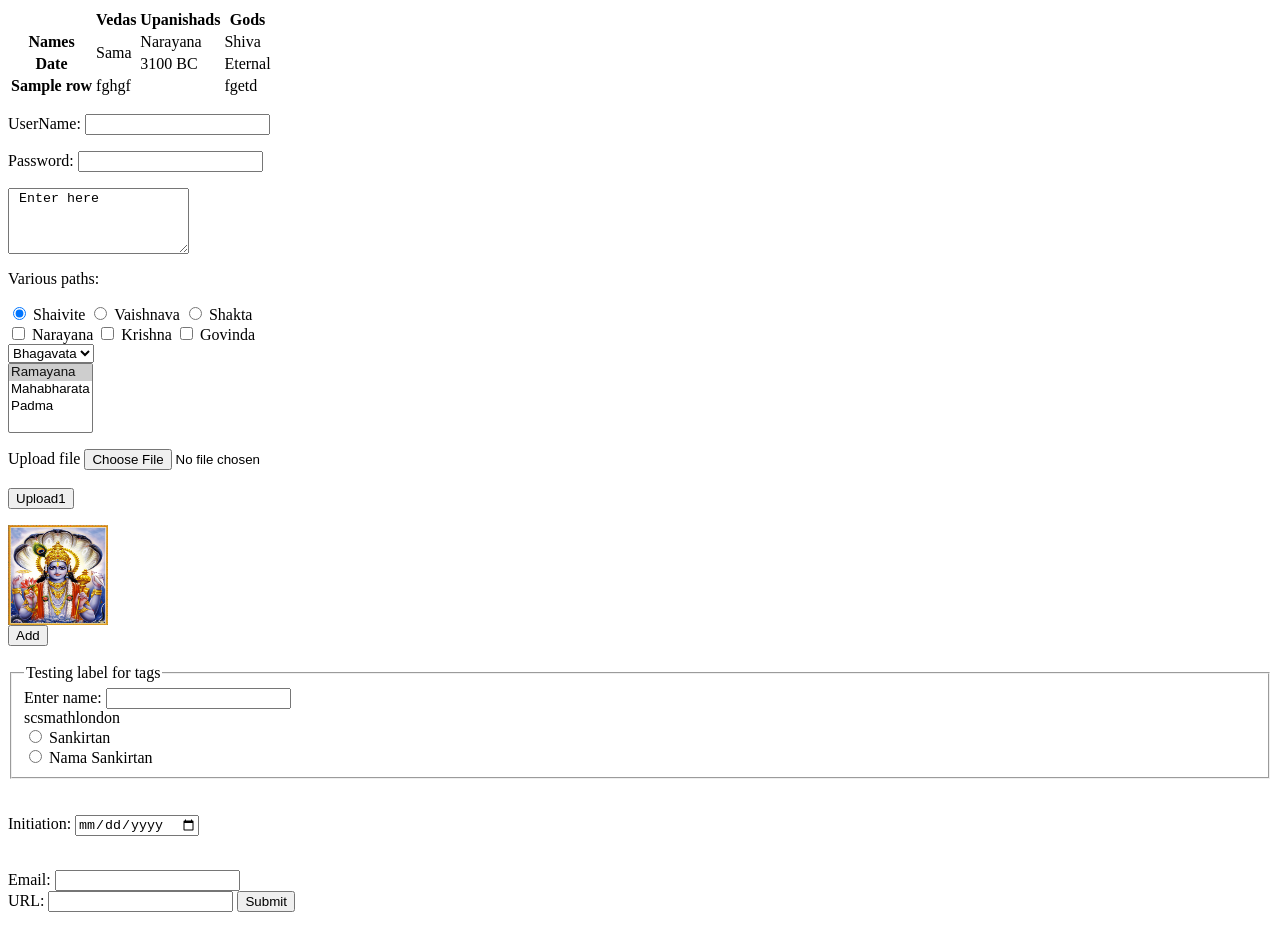
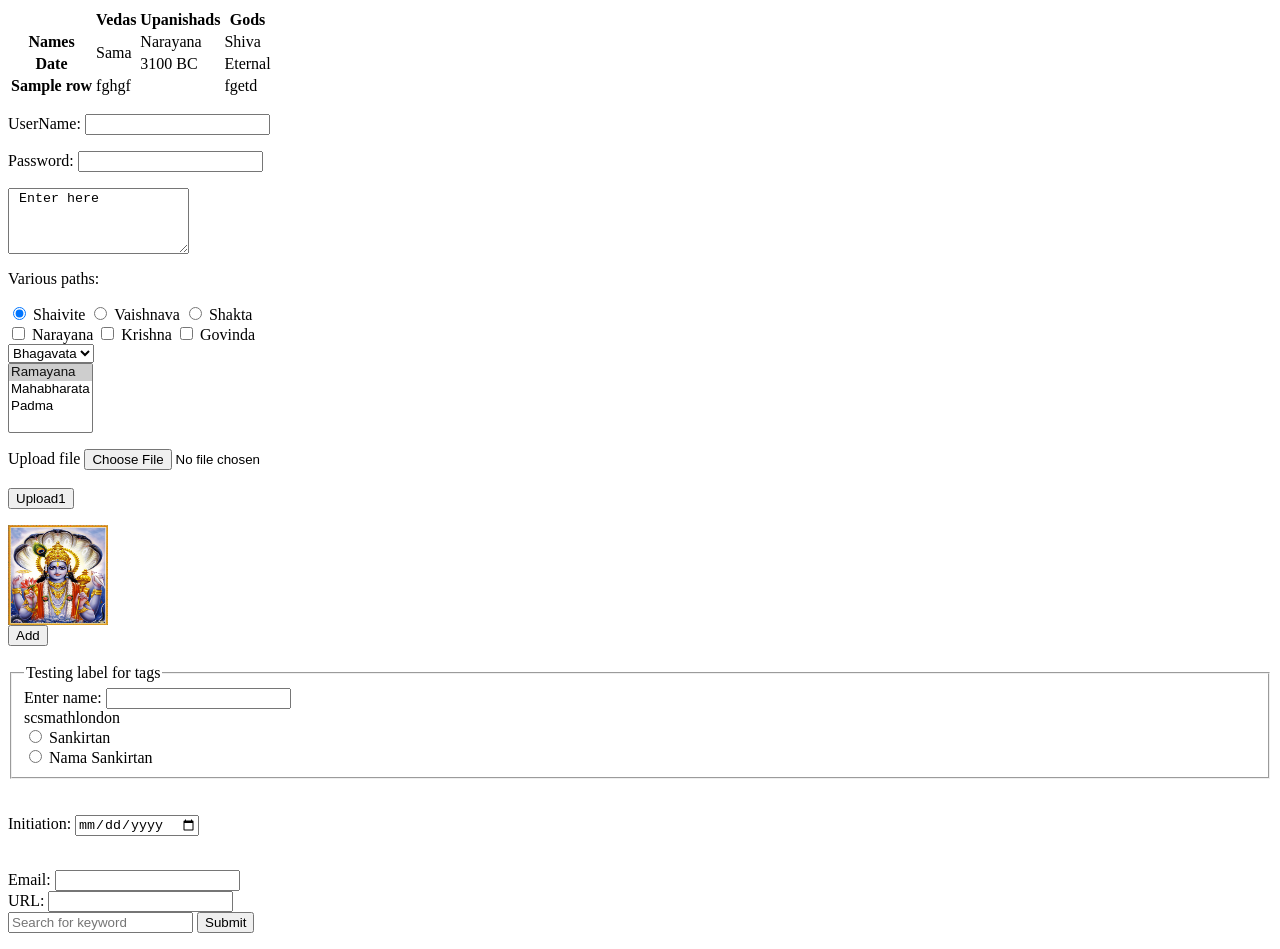
Before and after one commit to ShriramVarada/HTML, a plain HTML site: page Projects/index.html in a window 1280 px wide. Before the commit the page ends 928 px from the top, so only its background shows below. Drawn offline with Linux system fonts and the light colour scheme.

Commit message:
Finished forms

```diff
--- a/Projects/index.html
+++ b/Projects/index.html
@@ -86,7 +86,8 @@
 
   <form id="321" action="https://www.youtube.com/feed/subscriptions" method="get">
     Email: <input type="email" name="myemail"><br />
-    URL: <input type="url" name="Uniform">
+    URL: <input type="url" name="Uniform"> <br />
+    <input type="search" name="Search" placeholder="Search for keyword">
     <input type="submit" value="Submit">
   </form>
 
```
